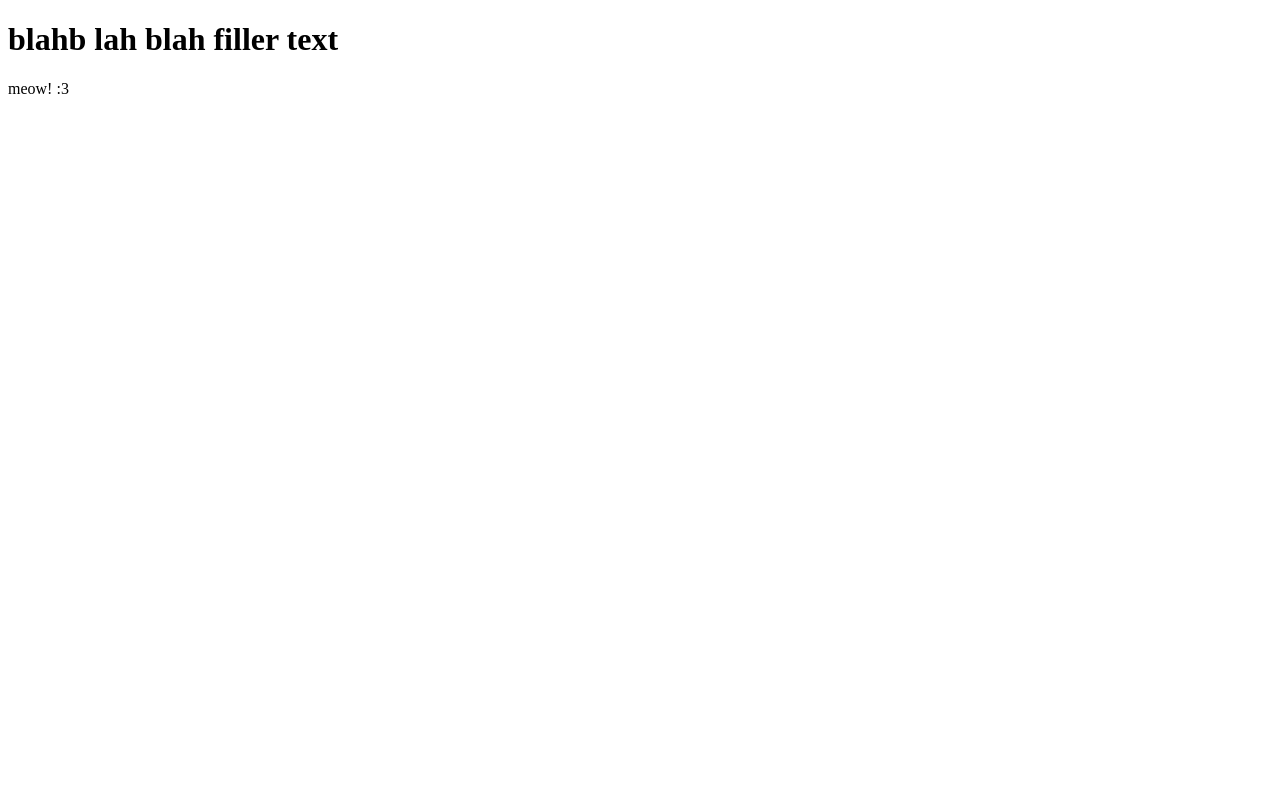
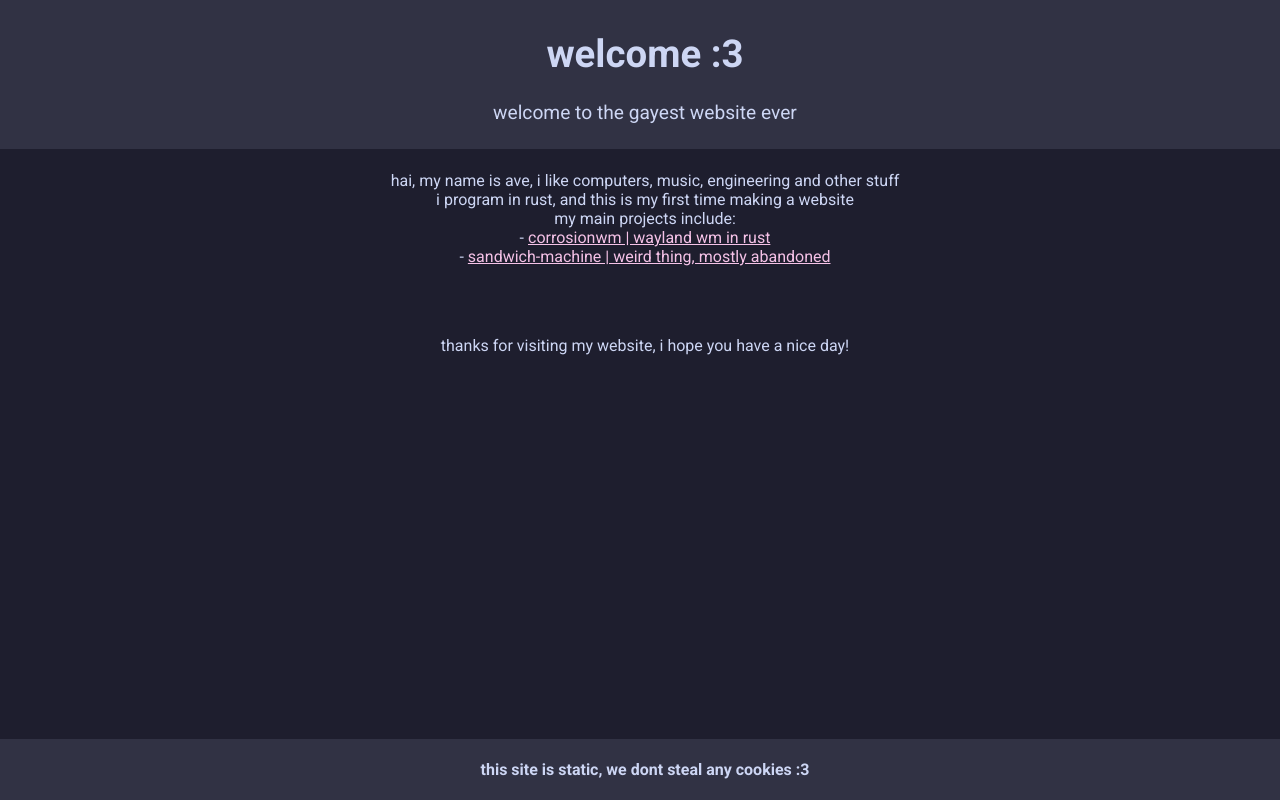
Before and after one commit to electron271/electron271.github.io, a plain HTML site: page index.html in a window 1280 px wide. Drawn offline with Linux system fonts and the light colour scheme.

Commit message:
simple website

```diff
--- /dev/null
+++ b/index.css
@@ -0,0 +1,78 @@
+/* import google fonts */
+@import url('https://fonts.googleapis.com/css2?family=Roboto:wght@300;400;500;700&display=swap');
+@import url('https://fonts.googleapis.com/css2?family=Roboto+Mono:wght@300;400;500;700&display=swap');
+
+/* define colors */
+:root {
+    --rosewater: #f5e0dc;
+    --flamingo: #f2cdcd;
+    --pink: #f5c2e7;
+    --mauve: #cba6f7;
+    --red: #f38ba8;
+    --maroon: #eba0ac;
+    --peach: #fab387;
+    --yellow: #f9e2af;
+    --green: #a6e3a1;
+    --teal: #94e2d5;
+    --sky: #89dceb;
+    --sapphire: #74c7ec;
+    --blue: #89b4fa;
+    --lavender: #b4befe;
+    --text: #cdd6f4;
+    --subtext1: #bac2de;
+    --subtext0: #a6adc8;
+    --overlay2: #9399b2;
+    --overlay1: #7f849c;
+    --overlay0: #6c7086;
+    --surface2: #585b70;
+    --surface1: #45475a;
+    --surface0: #313244;
+    --base: #1e1e2e;
+    --mantle: #181825;
+    --crust: #11111b;
+}
+
+/* footer style (<div class="footer">)*/
+.footer {
+  position: fixed;
+  left: 0;
+  bottom: 0;
+  padding: 5px;
+  width: 100%;
+  background-color: var(--surface0);
+  color: var(--text);
+  text-align: center;
+}
+
+.title {
+    position: absolute;
+    top: 0;
+    left: 0;
+    padding: 5px;
+    width: 100%;
+    font-size: 1.2em;
+    color: var(--text);
+    background-color: var(--surface0);
+    text-align: center;
+}
+
+.main {
+    position: relative;
+    top: 75px;
+    padding: 5px;
+    width: 100%;
+    color: var(--text);
+    text-align: center;
+}
+
+a {
+    color: var(--pink);
+}
+
+/* background color of the page */
+body {
+  background-color: var(--base);
+  color: var(--text);
+  font-family: 'Roboto', sans-serif;
+  margin-top: 75px;
+}
--- a/index.html
+++ b/index.html
@@ -1,9 +1,34 @@
-<!doctype html>
+<!DOCTYPE html>
 <html>
-  <head>
-    <h1>blahb lah blah filler text</h1>
-  </head>
-  <body>
-    <p>meow! :3</p>
-  </body>
+    <head>
+        <meta charset="utf-8">
+        <title>ave's website</title>
+        <meta name="description" content="the gayest website ever">
+        <link rel="icon" href="favicon.png" />
+        <meta name="viewport" content="width=device-width, initial-scale=1">
+        <link rel="stylesheet" href="index.css">
+    </head>
+    <body>
+        <div class="title">
+            <h1>welcome :3</h1>
+            <p>welcome to the gayest website ever</p>
+        </div>
+        <div class="main">
+            <p>
+                hai, my name is ave, i like computers, music, engineering and other stuff<br>
+                i program in rust, and this is my first time making a website<br>
+                my main projects include:<br>
+                - <a href="https://github.com/corrosionwm/corrosionwm">corrosionwm | wayland wm in rust</a><br>
+                - <a href="https://github.com/sandwich-machine/sandwich-machine>">sandwich-machine | weird thing, mostly abandoned</a><br>
+            </p>
+            <br><br>
+            <p>
+                thanks for visiting my website, i hope you have a nice day!<br>
+            </p>
+        </div>
+        <script src="" async defer></script>
+        <div class="footer">
+            <b><p>this site is static, we dont steal any cookies :3</p></b>
+        </div>
+    </body>
 </html>
```
Also changed, not shown: favicon.png (added).
